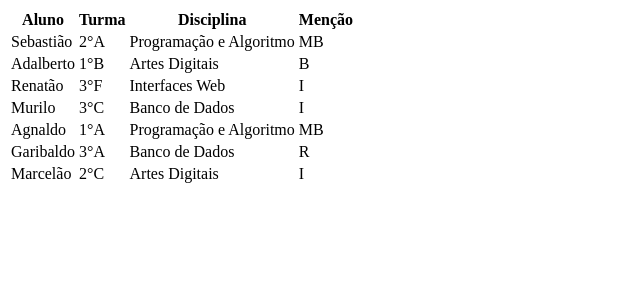
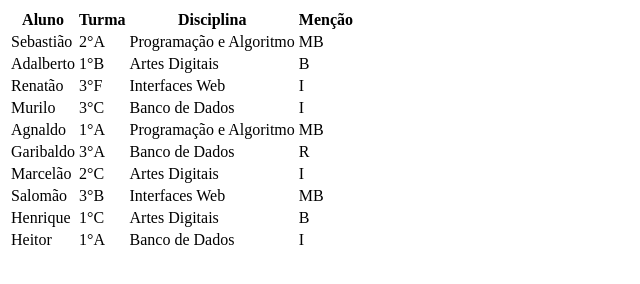
Before and after one commit to Benjamin-programamentos/Tabela, a plain HTML site: page index.html in a window 1280 px wide. Shown: the whole page, without its empty margins (0-640 px from the left). Drawn offline with Linux system fonts and the light colour scheme.

Commit message:
Update index.html

```diff
--- a/index.html
+++ b/index.html
@@ -61,7 +61,24 @@
                 <td>Artes Digitais</td>
                 <td>I</td>
             </tr>
-            <tr></tr>
+            <tr>
+                <td>Salomão</td>
+                <td>3°B</td>
+                <td>Interfaces Web</td>
+                <td>MB</td>
+            </tr>
+            <tr>
+                <td>Henrique</td>
+                <td>1°C</td>
+                <td>Artes Digitais</td>
+                <td>B</td>
+            </tr>
+            <tr>
+                <td>Heitor</td>
+                <td>1°A</td>
+                <td>Banco de Dados</td>
+                <td>I</td>
+            </tr>
         </tbody>
     </table>
 </body>
```
